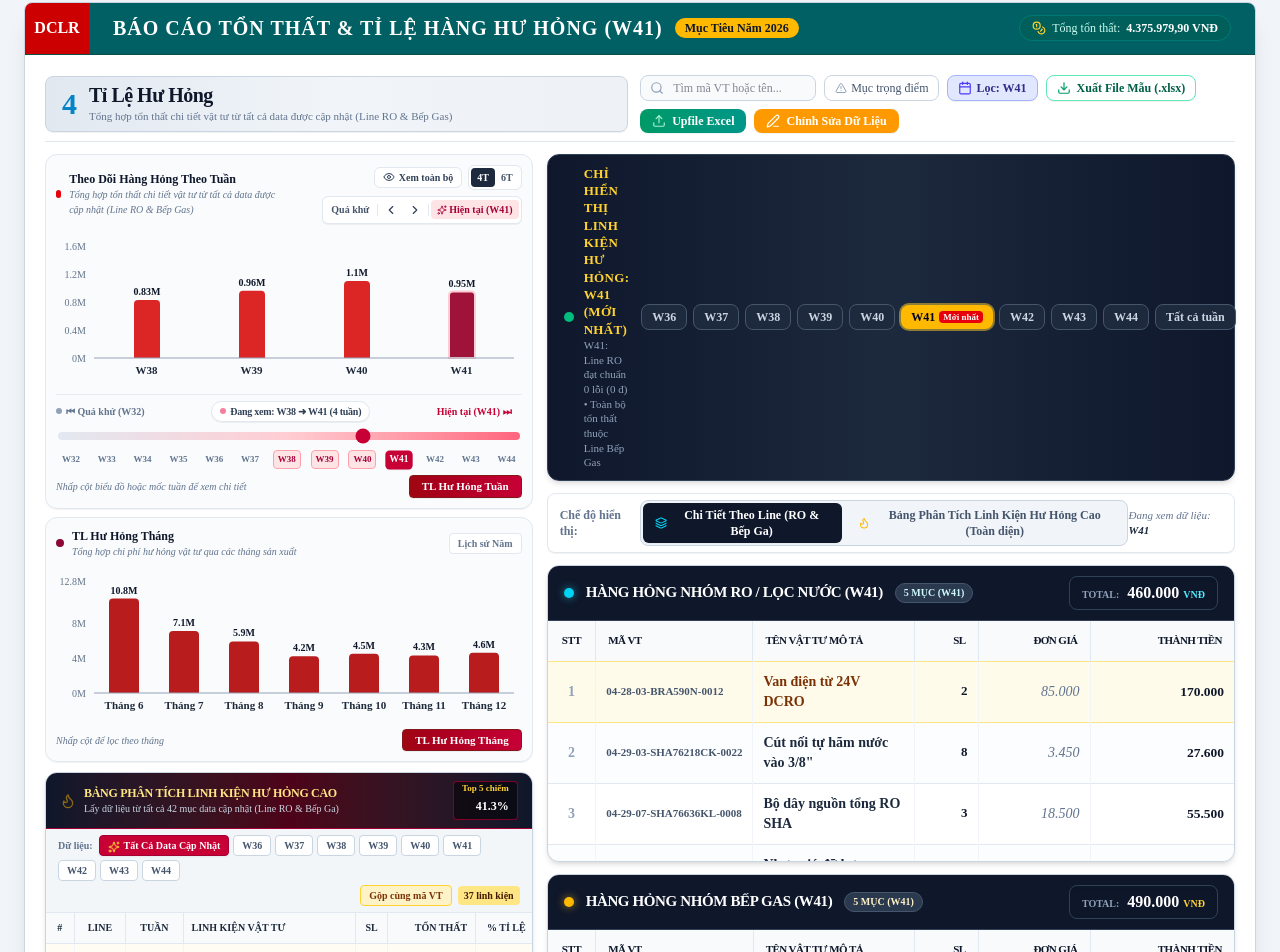
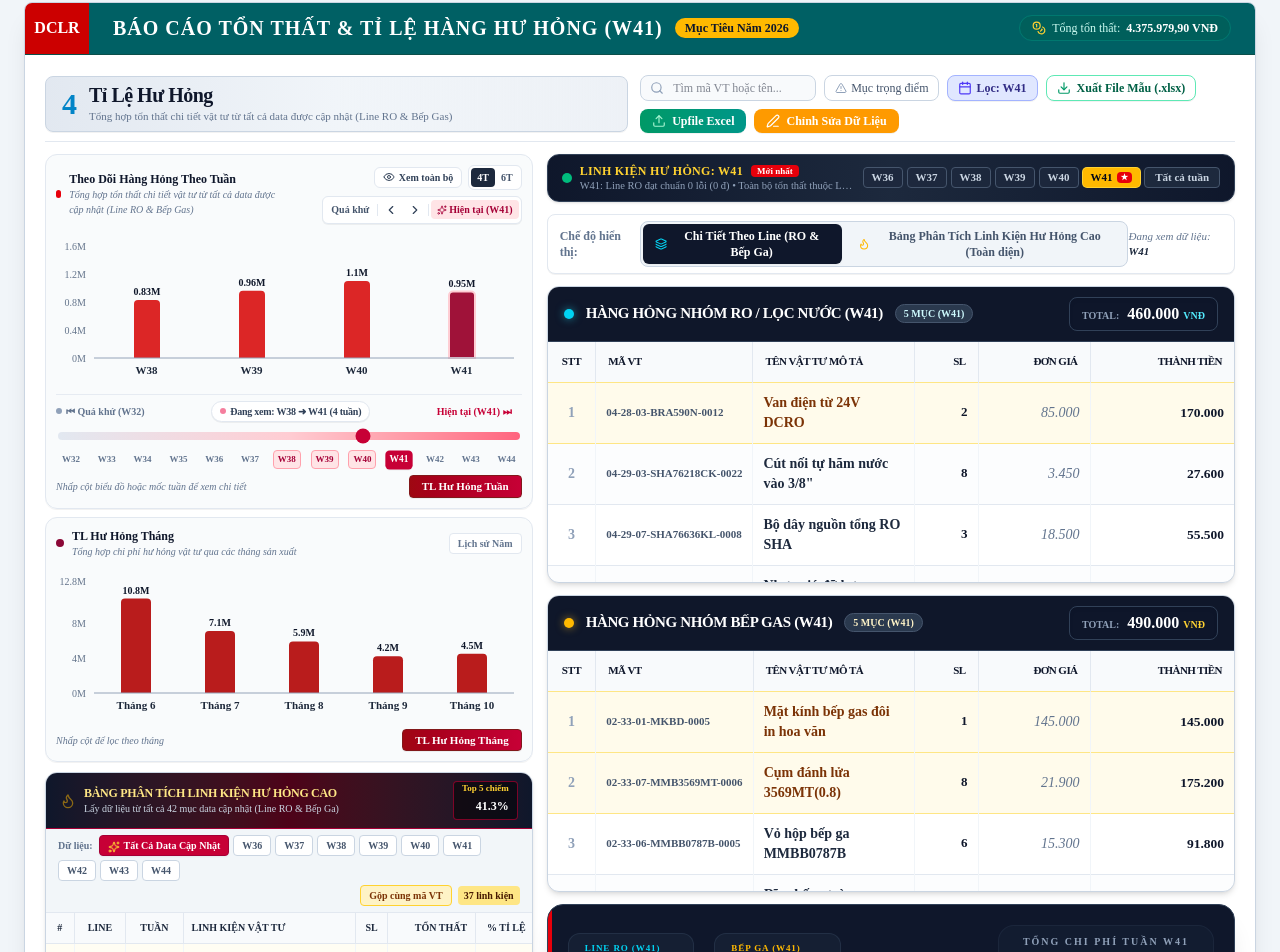
Before and after one commit to ngonhatvpr2910-jpg/BAOCAOGIAOBAN, a React (Vite) app: page / in a window 1280 px wide. Shown: the part 3449-4401 px from the top of the page. Built offline with nearby package versions, Linux system fonts and the light colour scheme.

Commit message:
Add files via upload

```diff
--- a/Slide3DefectCostPresentation.tsx
+++ b/Slide3DefectCostPresentation.tsx
@@ -95,6 +95,17 @@ export const Slide3DefectCostPresentation: React.FC<Slide3DefectCostPresentation
   const { monthlyData, monthlyTotals } = useMemo(() => {
     return computeMonthlyAggregations(weeklyData, weeklyTotals, data.itemsRO || [], data.itemsBG || [], data.monthlyData);
   }, [weeklyData, weeklyTotals, data.itemsRO, data.itemsBG, data.monthlyData]);
+
+  // Tinh gọn dữ liệu tháng: Tháng 11 và Tháng 12 chưa đến thì không có số liệu (chỉ hiển thị các tháng có dữ liệu thực tế)
+  const activeMonthlyData = useMemo(() => {
+    return monthlyData.filter(m => {
+      const num = parseInt(m.label.replace(/\D/g, ''), 10);
+      if (num === 11 || num === 12) {
+        return (Number(m.value) || 0) > 0;
+      }
+      return true;
+    });
+  }, [monthlyData]);
 
   const totalWeeks = weeklyData.length;
   const maxStartIndex = Math.max(0, totalWeeks - weeksToShow);
@@ -976,11 +987,11 @@ export const Slide3DefectCostPresentation: React.FC<Slide3DefectCostPresentation
                   </span>
                 </div>
 
-                {/* Monthly Bar Chart */}
+                {/* Monthly Bar Chart (Chỉ hiển thị các tháng có dữ liệu, Tháng 11 và 12 chưa đến thì không có số liệu) */}
                 <div className="h-36 sm:h-40 w-full">
                   <ResponsiveContainer width="100%" height="100%">
                     <BarChart
-                      data={monthlyData}
+                      data={activeMonthlyData}
                       margin={{ top: 16, right: 8, left: -22, bottom: 2 }}
                     >
                       <XAxis
@@ -997,7 +1008,11 @@ export const Slide3DefectCostPresentation: React.FC<Slide3DefectCostPresentation
                         tickLine={false}
                       />
                       <Tooltip
-                        formatter={(val: any) => [`${val} Triệu VNĐ (~${(Number(val) * 1000000).toLocaleString('vi-VN')} đ)`, 'Tổn thất tháng']}
+                        formatter={(val: any) => {
+                          const num = Number(val) || 0;
+                          if (num <= 0) return ['Chưa có số liệu (Chưa đến kỳ)', 'Tổn thất'];
+                          return [`${val} Triệu VNĐ (~${(num * 1000000).toLocaleString('vi-VN')} đ)`, 'Tổn thất tháng'];
+                        }}
                         labelFormatter={(label) => `Tháng: ${label}`}
                         contentStyle={{ borderRadius: '8px', border: '1px solid #cbd5e1', fontSize: '11px', padding: '6px 10px' }}
                       />
@@ -1019,7 +1034,7 @@ export const Slide3DefectCostPresentation: React.FC<Slide3DefectCostPresentation
                           position="top"
                           style={{ fontSize: '10px', fontWeight: 'bold', fill: '#0f172a' }}
                         />
-                        {monthlyData.map((entry, index) => (
+                        {activeMonthlyData.map((entry, index) => (
                           <Cell
                             key={`mcell-${index}`}
                             fill={entry.label === selectedMonthLabel && selectionMode === 'month' ? '#7f1d1d' : '#b91c1c'}
@@ -1265,59 +1280,68 @@ export const Slide3DefectCostPresentation: React.FC<Slide3DefectCostPresentation
           {/* === RIGHT COLUMN: EXCEL-STYLE TABLES & PARETO VIEW (7 / 12) === */}
           <div className="lg:col-span-7 flex flex-col space-y-3">
 
-            {/* STATUS BANNER: CHỈ HIỂN THỊ TUẦN MỚI NHẤT & CHỌN NHANH */}
-            <div className="bg-gradient-to-r from-slate-900 via-slate-800 to-slate-900 text-white rounded-xl px-4 py-2.5 flex flex-col sm:flex-row sm:items-center justify-between gap-3 shadow-md border border-slate-700 font-sans text-xs">
-              <div className="flex items-center gap-2.5">
-                <span className="flex h-2.5 w-2.5 relative">
+            {/* STATUS BANNER: TINH GỌN, CHỈ HIỂN THỊ TUẦN MỚI NHẤT & CHỌN NHANH */}
+            <div className="bg-gradient-to-r from-slate-900 via-slate-800 to-slate-900 text-white rounded-xl px-3.5 py-2 flex flex-col sm:flex-row sm:items-center justify-between gap-2 shadow-sm border border-slate-700 font-sans text-xs">
+              <div className="flex items-center gap-2 min-w-0">
+                <span className="flex h-2.5 w-2.5 relative shrink-0">
                   <span className="animate-ping absolute inline-flex h-full w-full rounded-full bg-emerald-400 opacity-75"></span>
                   <span className="relative inline-flex rounded-full h-2.5 w-2.5 bg-emerald-500"></span>
                 </span>
-                <div className="flex flex-col">
-                  <span className="font-extrabold text-amber-300 uppercase tracking-wide flex items-center gap-1.5 text-xs sm:text-[13px]">
-                    {filterByPeriod ? `CHỈ HIỂN THỊ LINH KIỆN HƯ HỎNG: ${targetDisplayWeek} (MỚI NHẤT)` : 'ĐANG HIỂN THỊ TỔNG HỢP TẤT CẢ CÁC TUẦN'}
-                  </span>
-                  <span className="text-slate-400 text-[11px]">
+                <div className="flex flex-col min-w-0">
+                  <div className="flex items-center gap-2">
+                    <span className="font-extrabold text-amber-300 uppercase tracking-wide text-xs truncate">
+                      {filterByPeriod ? `Linh Kiện Hư Hỏng: ${targetDisplayWeek}` : 'Tổng Hợp Tất Cả Các Tuần'}
+                    </span>
+                    {filterByPeriod && matchWeek(targetDisplayWeek, latestWeekWithData) && (
+                      <span className="px-1.5 py-0.2 bg-red-600 text-white text-[9px] font-bold rounded">
+                        Mới nhất
+                      </span>
+                    )}
+                  </div>
+                  <span className="text-slate-400 text-[10.5px] truncate">
                     {filterByPeriod
                       ? (matchWeek(targetDisplayWeek, latestWeekWithData)
                           ? `${latestWeekWithData}: Line RO đạt chuẩn 0 lỗi (0 đ) • Toàn bộ tổn thất thuộc Line Bếp Gas`
-                          : `Dữ liệu tuần ${targetDisplayWeek}: Bảng chỉ hiển thị các linh kiện hư hỏng phát sinh trong kỳ`)
+                          : `Dữ liệu tuần ${targetDisplayWeek}: Bảng chỉ hiển thị linh kiện hư hỏng phát sinh trong kỳ`)
                       : 'Đang xem toàn bộ danh mục linh kiện phát sinh qua các tuần'}
                   </span>
                 </div>
               </div>
 
-              {/* Quick Week Filter Buttons */}
-              <div className="flex items-center gap-1.5 flex-wrap shrink-0">
-                {availableWeeks.map(w => {
-                  const isLatest = w === latestWeekWithData;
-                  const isSelected = filterByPeriod && targetDisplayWeek === w;
+              {/* Quick Week Filter Buttons (Tinh gọn các tuần trọng tâm) */}
+              <div className="flex items-center gap-1 flex-wrap shrink-0">
+                {['W36', 'W37', 'W38', 'W39', 'W40', 'W41'].filter(w => availableWeeks.includes(w) || isSameWeek(w, latestWeekWithData)).map(w => {
+                  const isLatest = isSameWeek(w, latestWeekWithData);
+                  const isSelected = filterByPeriod && isSameWeek(targetDisplayWeek, w);
                   return (
                     <button
                       key={w}
+                      type="button"
                       onClick={() => {
                         setSelectedWeekLabel(w);
                         setSelectionMode('week');
                         setFilterByPeriod(true);
                       }}
-                      className={`px-2.5 py-1 rounded-lg text-xs font-bold transition-all cursor-pointer flex items-center gap-1 ${
+                      className={`px-2 py-0.5 rounded text-[11px] font-bold transition-all cursor-pointer flex items-center gap-1 ${
                         isSelected
-                          ? 'bg-amber-400 text-slate-950 shadow-xs ring-2 ring-amber-300/50'
-                          : 'bg-slate-800 text-slate-300 hover:bg-slate-700 border border-slate-600'
+                          ? 'bg-amber-400 text-slate-950 shadow-xs ring-1 ring-amber-300'
+                          : 'bg-slate-800/90 text-slate-300 hover:bg-slate-700 border border-slate-600'
                       }`}
                       title={`Xem linh kiện hư hỏng của ${w}`}
                     >
                       <span>{w}</span>
                       {isLatest && (
-                        <span className="text-[9px] px-1 py-0.2 bg-red-600 text-white rounded font-sans font-bold">
-                          Mới nhất
+                        <span className="text-[8.5px] px-1 py-0 bg-red-600 text-white rounded font-sans font-black">
+                          ★
                         </span>
                       )}
                     </button>
                   );
                 })}
                 <button
+                  type="button"
                   onClick={() => setFilterByPeriod(!filterByPeriod)}
-                  className={`px-2.5 py-1 rounded-lg text-xs font-bold transition-all cursor-pointer ${
+                  className={`px-2.5 py-0.5 rounded text-[11px] font-bold transition-all cursor-pointer ${
                     !filterByPeriod
                       ? 'bg-indigo-600 text-white shadow-xs'
                       : 'bg-slate-800 text-slate-300 hover:bg-slate-700 border border-slate-600'
--- a/defectCostSyncService.ts
+++ b/defectCostSyncService.ts
@@ -57,8 +57,8 @@ export const HISTORICAL_MONTH_BASELINE: Record<string, number> = {
   'Tháng 8': 5.9,
   'Tháng 9': 4.2,
   'Tháng 10': 4.5,
-  'Tháng 11': 4.3,
-  'Tháng 12': 4.6,
+  'Tháng 11': 0,
+  'Tháng 12': 0,
 };
 
 export const HISTORICAL_MONTH_BREAKDOWN: Record<string, { ro: number; bg: number; total: number }> = {
@@ -67,8 +67,8 @@ export const HISTORICAL_MONTH_BREAKDOWN: Record<string, { ro: number; bg: number
   'Tháng 8': { ro: 3540000, bg: 2360000, total: 5900000 },
   'Tháng 9': { ro: 1920000, bg: 2280000, total: 4200000 },
   'Tháng 10': { ro: 2150000, bg: 2350000, total: 4500000 },
-  'Tháng 11': { ro: 2050000, bg: 2250000, total: 4300000 },
-  'Tháng 12': { ro: 2200000, bg: 2400000, total: 4600000 },
+  'Tháng 11': { ro: 0, bg: 0, total: 0 },
+  'Tháng 12': { ro: 0, bg: 0, total: 0 },
 };
 
 /**
@@ -307,7 +307,7 @@ export function computeMonthlyAggregations(
       id: `m-${extractWeekNumber(month) || month}`,
       label: month,
       value: valInMillions,
-      displayLabel: valInMillions > 0 ? `${valInMillions}M` : '0M',
+      displayLabel: valInMillions > 0 ? `${valInMillions}M` : '',
     };
   });
 
--- a/storage.ts
+++ b/storage.ts
@@ -852,12 +852,17 @@ export const StorageService = {
             finalItemsBG = [...finalItemsBG, ...w39BG];
           }
 
-          const preservedMonthlyFinal = preservedMonthly.map((m: any) => {
-            if (m.label === 'Tháng 9' && (!m.value || m.value <= 0)) {
-              return { ...m, value: 5.2, displayLabel: '5.2M' };
-            }
-            return m;
-          });
+          const preservedMonthlyFinal = preservedMonthly
+            .map((m: any) => {
+              if (m.label === 'Tháng 9' && (!m.value || m.value <= 0)) {
+                return { ...m, value: 5.2, displayLabel: '5.2M' };
+              }
+              if (m.label === 'Tháng 11' || m.label === 'Tháng 12') {
+                // Tháng 11 và 12 chưa đến thì không có số liệu (value 0, không nhãn)
+                return { ...m, value: 0, displayLabel: '' };
+              }
+              return m;
+            });
 
           const result: SlideDefectCostData = {
             ...INITIAL_SLIDE3_DEFECT_COST,
```
